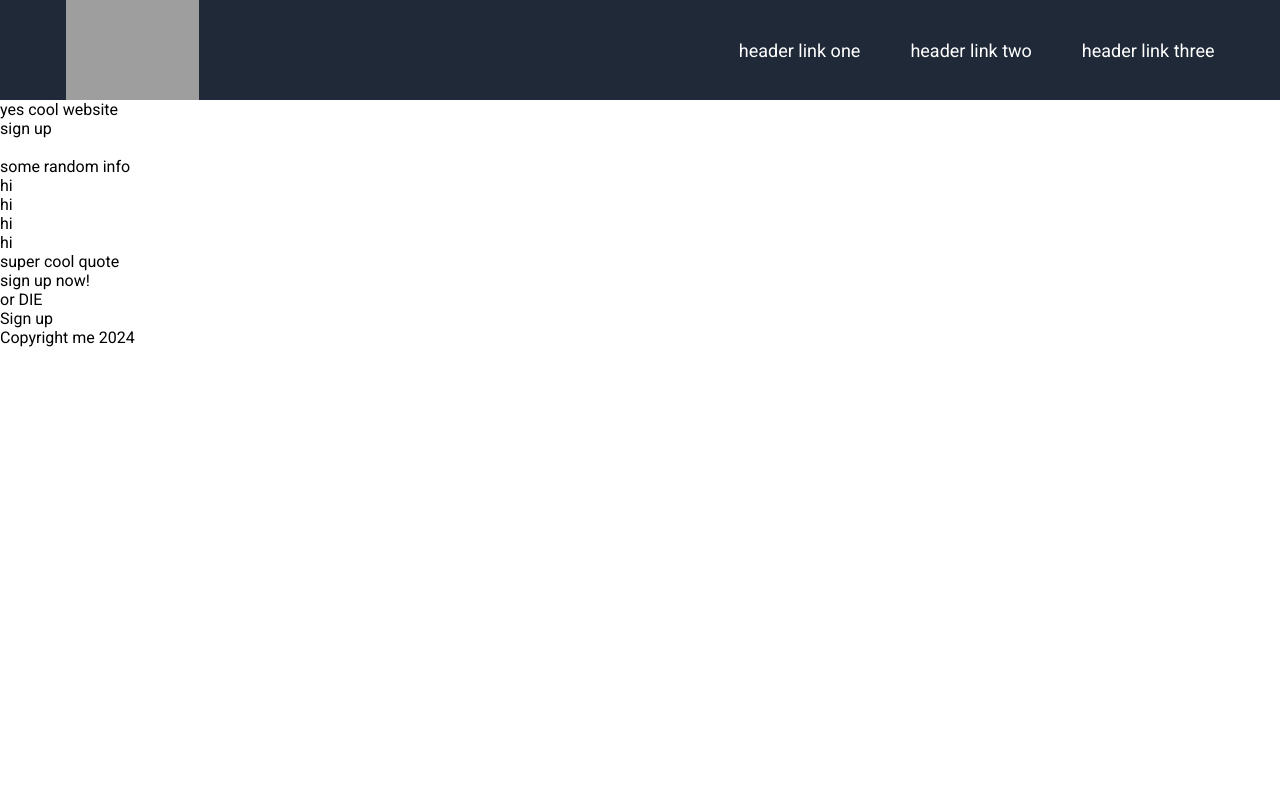
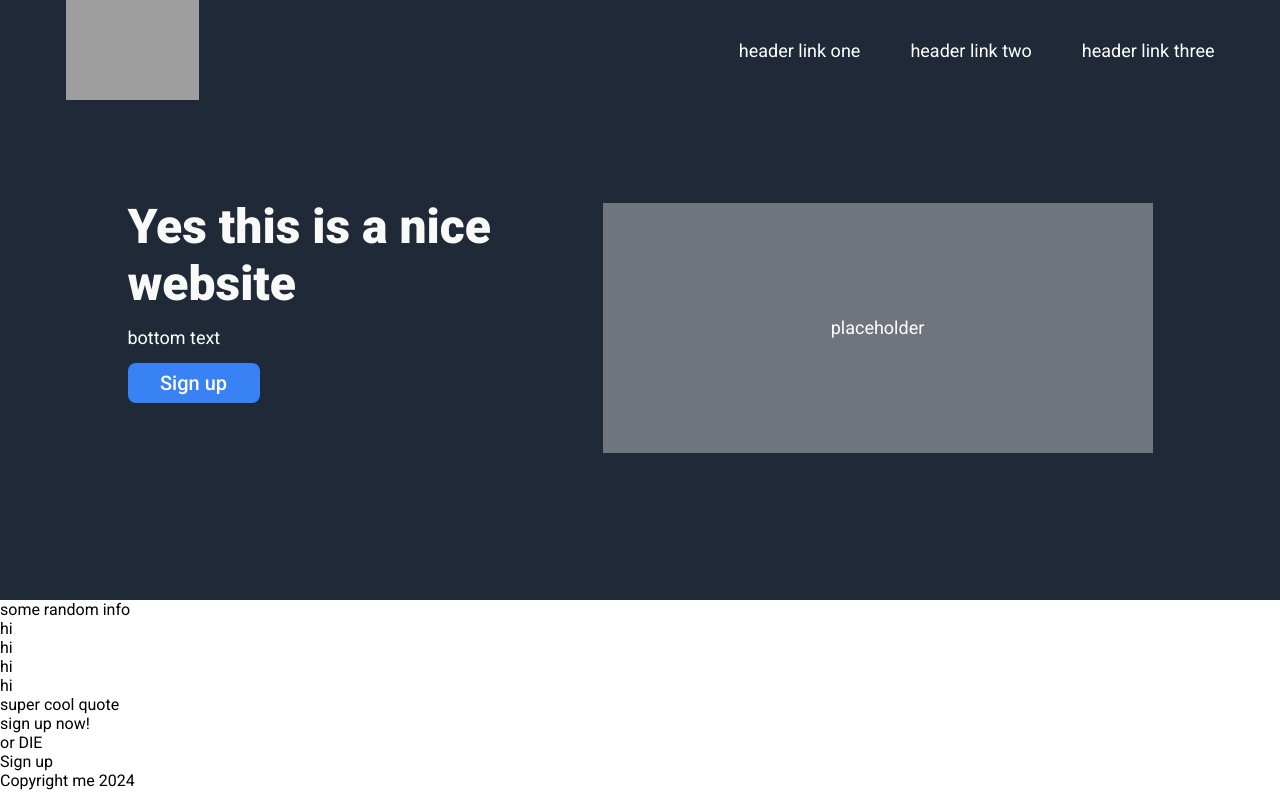
Before and after one commit to AyameTofu/landing-page, a plain HTML site: page index.html in a window 1280 px wide. Drawn offline with Linux system fonts and the light colour scheme; grey boxes are pictures that could not be loaded.

Commit message:
Added main content of landing page
Button, image placeholder, and website introduction

```diff
--- a/index.html
+++ b/index.html
@@ -26,17 +26,25 @@
 </div>
 
     <div class="firstm">
+        <div class="texto">
 <div class="text">
-    yes cool website
+    Yes this is a nice website
+</div>
+<div class="textl">
+    bottom text
 </div>
 <div class="button">
-    sign up
+    Sign up
 </div>
+</div>
+
 
 <div class="firstimg">
     <img src="">
+    placeholder
 </div>
-    </div>
+
+</div>
 
     <div class="secondm">
 <div class="texthead">some random info</div>
--- a/style.css
+++ b/style.css
@@ -21,6 +21,56 @@ display: flex;
 
 }
 
+.firstm {
+    background-color: #1F2937;
+    height: 500px;
+    display: flex;
+    color: white;
+    font-size: 18px;
+    justify-content: center;
+    align-items: center;
+    gap: 100px;
+}
+
+.texto {
+    display: flex;
+    width: 375px;
+    gap: 15px;
+    flex-direction: column;
+    margin-bottom: 100px;
+}
+.text {
+    display: flex;
+    font-size: 48px;
+    font-weight: 900;
+    color: #F9FAF8
+}
+
+.textl {
+    display: flex;
+}
+
+.button {
+    background-color: #3882F6;
+    display: flex;
+    border-radius: 8px;
+    padding: 8px 16px;
+    width: 100px;
+    justify-content: center;
+    font-size: 20px;
+    font-weight: 425;
+}
+
+.firstimg {
+    background-color: #70747C;
+    width: 550px;
+    height: 250px;
+    align-items: center;
+    display: flex;
+    justify-content: center;
+    margin-bottom: 45px;
+}
+
 .links {
     display: flex;
     align-items: center;
```
